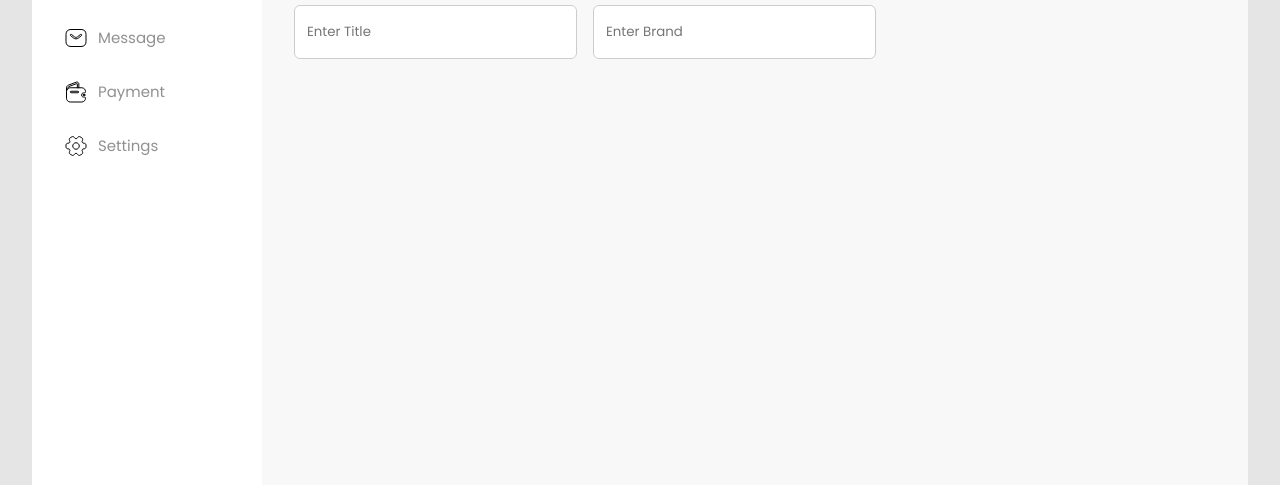
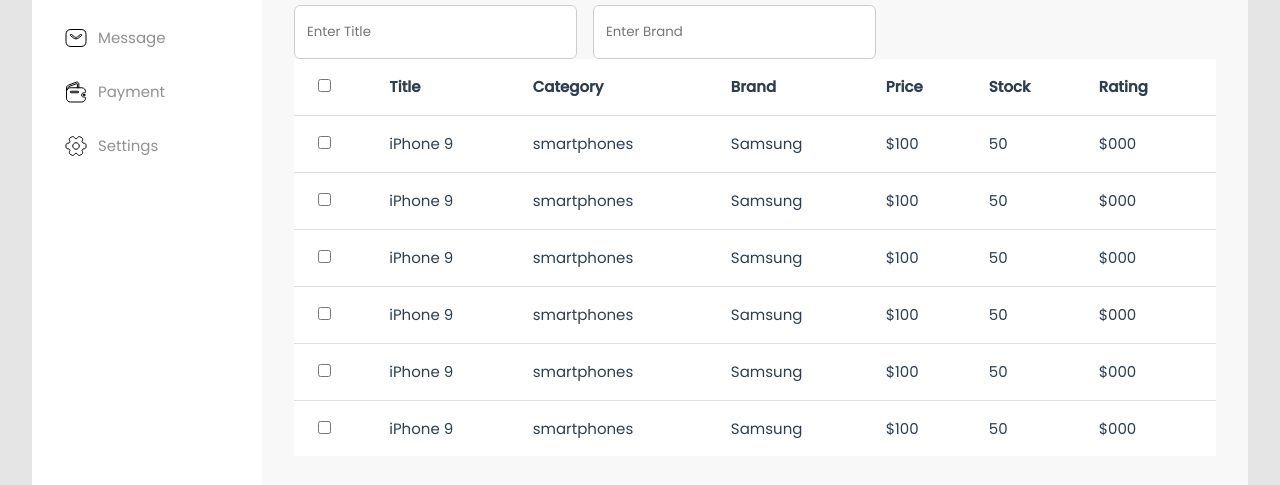
Before and after one commit to AlexanderStanevko/ReizTechVue3, a Vue app: page /products in a window 1280 px wide. Shown: the part 312-797 px from the top of the page. Built offline with nearby package versions, Linux system fonts and the light colour scheme.

Commit message:
Add table

```diff
--- a/src/components/App/AppTable.vue
+++ b/src/components/App/AppTable.vue
@@ -0,0 +1,194 @@
+<template>
+  <div class="table-container">
+    <table>
+      <thead>
+        <tr>
+          <th v-if="selection !== 'none'"
+scope="col">
+            <input type="checkbox"
+v-if="selection === 'multiple'"
+@change="toggleAllRowsSelection" />
+          </th>
+          <th v-for="column in propColumns"
+:key="column.name"
+scope="col">{{ column.label }}</th>
+        </tr>
+      </thead>
+      <tbody>
+        <template v-for="row in internalRows"
+:key="row[propRowKey]">
+          <tr :class="{ 'is-selected': row.selected }">
+            <td v-if="selection !== 'none'">
+              <input type="checkbox"
+v-model="row.selected"
+@change="() => emitRowSelection(row)" />
+            </td>
+            <td v-for="column in propColumns"
+:key="column.name">{{ row[column.name] }}</td>
+          </tr>
+        </template>
+      </tbody>
+    </table>
+  </div>
+</template>
+
+<script lang="ts">
+import {
+  defineComponent, ref, watch, toRefs,
+} from 'vue'
+import type { Ref, PropType } from 'vue'
+
+interface TableColumn {
+  name: string;
+  label: string;
+}
+
+interface TableRow {
+  id: number | string;
+  selected?: boolean;
+  [key: string]: any;
+}
+
+export default defineComponent({
+  name: 'AppTable',
+  props: {
+    rows: {
+      type: Array as PropType<TableRow[]>,
+      default: () => [],
+    },
+    columns: {
+      type: Array as PropType<TableColumn[]>,
+      default: () => [],
+    },
+    rowKey: {
+      type: String as PropType<keyof TableRow>,
+      default: 'id',
+    },
+    selection: {
+      type: String as PropType<'none' | 'single' | 'multiple'>,
+      default: 'none',
+    },
+  },
+  emits: ['update:selection'],
+  setup(props, { emit }) {
+    const internalRows: Ref<TableRow[]> = ref([])
+    const {
+      rows: propRows,
+      columns: propColumns,
+      rowKey: propRowKey,
+      selection: propSelection,
+    } = toRefs(props)
+
+    // Initialize internalRows with the propRows' values
+    watch(propRows, (newRows) => {
+      internalRows.value = newRows.map((row) => ({ ...row, selected: !!row.selected }))
+    }, { immediate: true })
+
+    const toggleAllRowsSelection = (event: Event) => {
+      const isSelected = (event.target as HTMLInputElement).checked
+      internalRows.value = internalRows.value.map((row) => ({
+        ...row,
+        selected: isSelected,
+      }))
+      emit('update:selection', internalRows.value.filter((r) => r.selected))
+    }
+
+    const emitRowSelection = (selectedRow: TableRow) => {
+      let newRows: TableRow[]
+
+      if (propSelection.value === 'single') {
+        // Unselect all rows and then select the clicked row
+        newRows = internalRows.value.map((row) => ({
+          ...row,
+          selected: row.id === selectedRow.id,
+        }))
+      } else {
+        // Toggle the selection state of the clicked row
+        newRows = internalRows.value.map((row) => (
+          row.id === selectedRow.id
+            ? { ...row, selected: !row.selected }
+            : row
+        ))
+      }
+
+      // Update internalRows with newRows
+      internalRows.value = newRows
+
+      // Emit the event with the new selection state
+      emit('update:selection', newRows.filter((row) => row.selected))
+    }
+
+    return {
+      propColumns,
+      propRowKey,
+      propSelection,
+      internalRows,
+      toggleAllRowsSelection,
+      emitRowSelection,
+    }
+  },
+})
+</script>
+
+<style scoped>
+.table-container {
+  width: 100%;
+  overflow-x: auto;
+}
+
+table {
+  width: 100%;
+  border-collapse: collapse;
+  text-align: left;
+  background-color: white;
+  box-shadow: 0 2px 8px rgba(0, 0, 0, 0.15);
+}
+
+th, td {
+  padding: 16px;
+  border-bottom: 1px solid #e0e0e0;
+}
+
+th {
+  background-color: white;
+  font-weight: bold;
+}
+
+tr:hover {
+  background-color: #f5f5f5;
+}
+
+tr.is-selected, tr.is-selected:hover {
+  background-color: #e8eaf6;
+}
+
+input[type="checkbox"] {
+  /* Стилизация чекбоксов, если требуется */
+}
+
+/* Дополнительные стили для заголовка и ячеек */
+th:first-child, td:first-child {
+  padding-left: 24px;
+}
+
+th:last-child, td:last-child {
+  padding-right: 24px;
+}
+
+/* Стили для скроллбара, если таблица прокручивается */
+::-webkit-scrollbar {
+  height: 4px;
+}
+
+::-webkit-scrollbar-track {
+  background: #f1f1f1;
+}
+
+::-webkit-scrollbar-thumb {
+  background: #888;
+}
+
+::-webkit-scrollbar-thumb:hover {
+  background: #555;
+}
+</style>
--- a/src/components/Product/ProductInformationTable.vue
+++ b/src/components/Product/ProductInformationTable.vue
@@ -0,0 +1,73 @@
+<template>
+  <div>
+    <AppTable
+      :columns="tableColumns"
+      :rows="tableRows"
+      row-key="id"
+      selection="multiple"
+    />
+  </div>
+</template>
+
+<script lang="ts">
+import { defineComponent, ref } from 'vue'
+import AppTable from 'components/App/AppTable.vue'
+
+export default defineComponent({
+  name: 'ProductInformationTable',
+  components: {
+    AppTable,
+  },
+  setup() {
+    const tableColumns = ref([
+      { name: 'title', label: 'Title' },
+      { name: 'category', label: 'Category' },
+      { name: 'brand', label: 'Brand' },
+      { name: 'price', label: 'Price' },
+      { name: 'stock', label: 'Stock' },
+      { name: 'rating', label: 'Rating' },
+    ])
+
+    const tableRows = ref([
+      {
+        id: 1, title: 'iPhone 9', category: 'smartphones', brand: 'Samsung', price: '$100', stock: '50', rating: '$000',
+      },
+      {
+        id: 2, title: 'iPhone 9', category: 'smartphones', brand: 'Samsung', price: '$100', stock: '50', rating: '$000',
+      },
+      {
+        id: 3, title: 'iPhone 9', category: 'smartphones', brand: 'Samsung', price: '$100', stock: '50', rating: '$000',
+      },
+      {
+        id: 4, title: 'iPhone 9', category: 'smartphones', brand: 'Samsung', price: '$100', stock: '50', rating: '$000',
+      },
+      {
+        id: 5, title: 'iPhone 9', category: 'smartphones', brand: 'Samsung', price: '$100', stock: '50', rating: '$000',
+      },
+      {
+        id: 6, title: 'iPhone 9', category: 'smartphones', brand: 'Samsung', price: '$100', stock: '50', rating: '$000',
+      },
+      {
+        id: 7, title: 'iPhone 9', category: 'smartphones', brand: 'Samsung', price: '$100', stock: '50', rating: '$000',
+      },
+      {
+        id: 8, title: 'iPhone 9', category: 'smartphones', brand: 'Samsung', price: '$100', stock: '50', rating: '$000',
+      },
+      {
+        id: 9, title: 'iPhone 9', category: 'smartphones', brand: 'Samsung', price: '$100', stock: '50', rating: '$000',
+      },
+      {
+        id: 10, title: 'iPhone 9', category: 'smartphones', brand: 'Samsung', price: '$100', stock: '50', rating: '$000',
+      },
+    ])
+
+    return {
+      tableColumns,
+      tableRows,
+    }
+  },
+})
+</script>
+
+<style lang="scss" scoped>
+</style>
--- a/src/components/SidebarMenu/MenuList.vue
+++ b/src/components/SidebarMenu/MenuList.vue
@@ -7,8 +7,7 @@
         class="menu-list__item"
       >
         <MenuListItem
-        :item="item"
-        @selectMenuItem="onSelectItem"
+          :item="item"
         />
       </li>
     </ul>
@@ -28,25 +27,25 @@
   setup() {
     const menuItems = ref<MenuItem[]>([
       {
-        title: 'Dashboard', icon: 'element-3.svg', link: '/dashboard', active: false,
+        title: 'Dashboard', icon: 'element-3.svg', link: '/dashboard',
       },
       {
-        title: 'Lab Test', icon: 'clipboard-tick.svg', link: '/dashboard', active: false,
+        title: 'Lab Test', icon: 'clipboard-tick.svg', link: '/dashboard',
       },
       {
-        title: 'Appointment', icon: 'calendar-tick.svg', link: '/dashboard', active: false,
+        title: 'Appointment', icon: 'calendar-tick.svg', link: '/dashboard',
       },
       {
-        title: 'Medicine Order', icon: 'bag-tick-2.svg', link: '/dashboard', active: false,
+        title: 'Medicine Order', icon: 'bag-tick-2.svg', link: '/dashboard',
       },
       {
-        title: 'Message', icon: 'sms.svg', link: '/dashboard', active: false,
+        title: 'Message', icon: 'sms.svg', link: '/dashboard',
       },
       {
-        title: 'Payment', icon: 'empty-wallet.svg', link: '/dashboard', active: false,
+        title: 'Payment', icon: 'empty-wallet.svg', link: '/dashboard',
       },
       {
-        title: 'Settings', icon: 'setting-2.svg', link: '/dashboard', active: false,
+        title: 'Settings', icon: 'setting-2.svg', link: '/dashboard',
       },
     ])
 
--- a/src/components/SidebarMenu/MenuListItem.vue
+++ b/src/components/SidebarMenu/MenuListItem.vue
@@ -1,8 +1,6 @@
 <template>
   <a
     class="menu-item"
-    :class="{ 'menu-item--active': item.active }"
-    @click="handleMenuItemClick"
   >
     <img
       :src="`src/assets/svg/menu-items/${item.icon}`"
@@ -19,7 +17,6 @@
 import { defineComponent } from 'vue'
 import type { PropType } from 'vue'
 import type { MenuItem } from 'types'
-import { useRouter } from 'vue-router'
 
 export default defineComponent({
   name: 'MenuListItem',
@@ -28,18 +25,6 @@
       type: Object as PropType<MenuItem>,
       required: true,
     },
-  },
-  emits: ['selectMenuItem'],
-  setup(props, { emit }) {
-    const router = useRouter()
-    const handleMenuItemClick = () => {
-      emit('selectMenuItem', props.item.title)
-      // router.push(props.item.link)
-    }
-
-    return {
-      handleMenuItemClick,
-    }
   },
 })
 </script>
@@ -58,10 +43,5 @@
   &__title {
     color: var(--vt-c-divider-dark-1);
   }
-
-  &--active {
-    color: var(--vt-c-primary);
-    background-color: var(--vt-c-divider-dark-2);
-  }
 }
 </style>
--- a/src/pages/ProductsPage.vue
+++ b/src/pages/ProductsPage.vue
@@ -4,18 +4,21 @@
       v-model:titleValue="title"
       v-model:brandValue="brand"
     />
-    <!-- Здесь могут быть другие компоненты или контент -->
+    <ProductInformationTable />
+
   </main>
 </template>
 
 <script lang="ts">
 import { defineComponent, ref } from 'vue'
 import ProductInformationHeader from 'components/Product/ProductInformationHeader.vue'
+import ProductInformationTable from 'components/Product/ProductInformationTable.vue'
 
 export default defineComponent({
   name: 'ProductsPage',
   components: {
     ProductInformationHeader,
+    ProductInformationTable,
   },
   setup() {
     const title = ref('')
--- a/src/types/MenuItem.ts
+++ b/src/types/MenuItem.ts
@@ -2,5 +2,4 @@
   title: string;
   icon: string;
   link: string;
-  active: boolean;
 }
```
